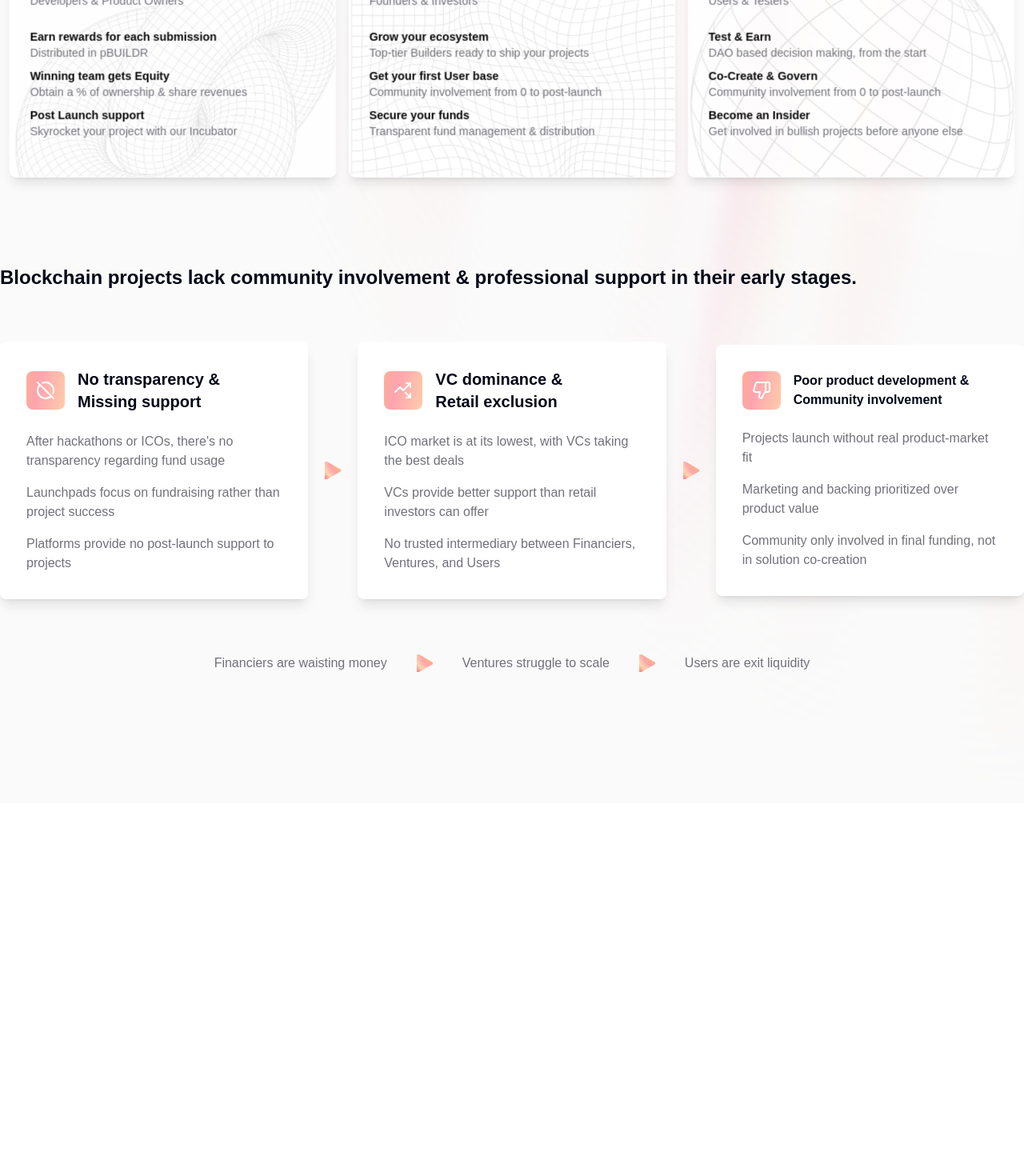
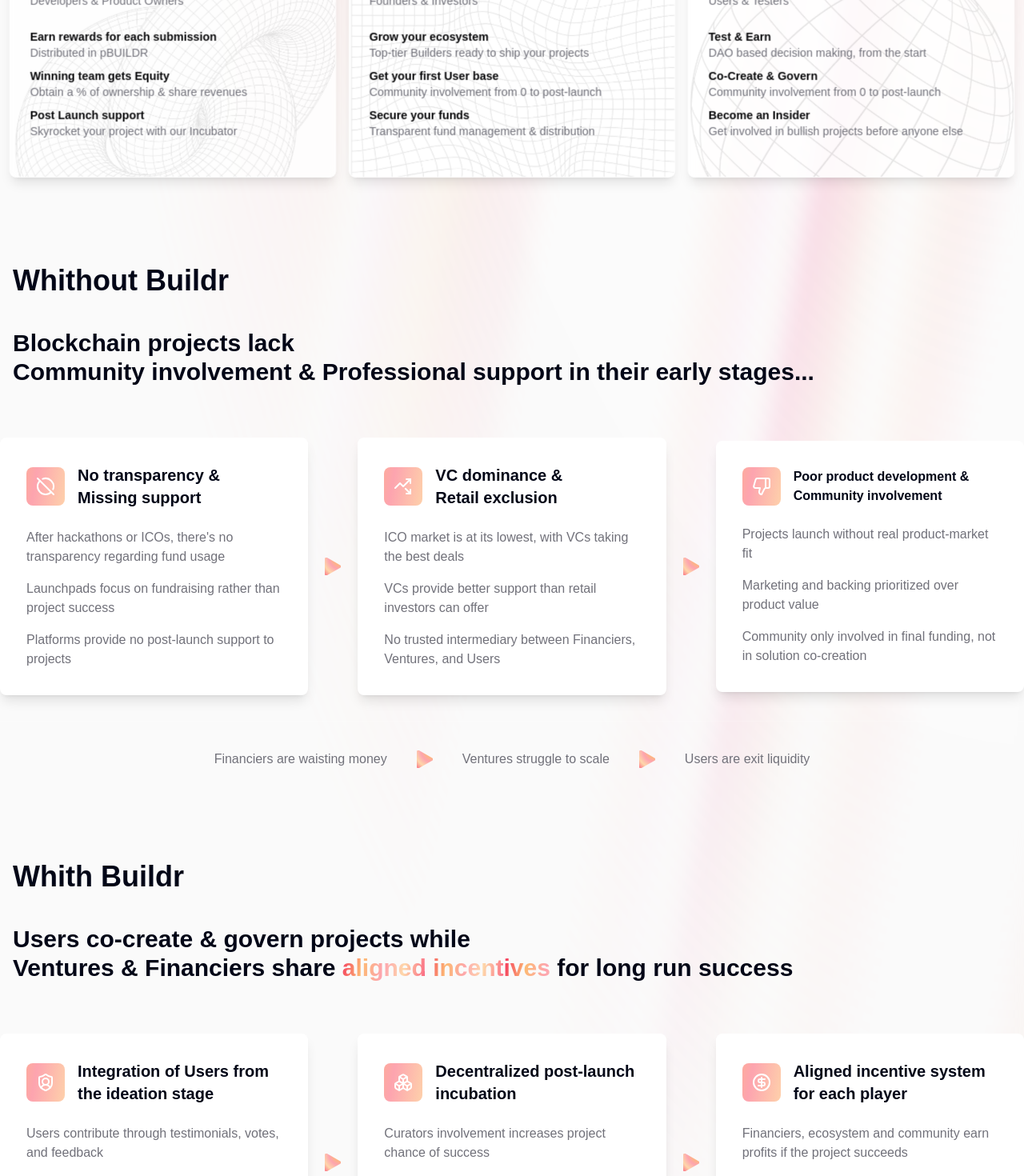
Before and after one commit to achaps/buildit, a Next.js app: page / in a window 1280 px wide. Shown: the part 1330-2800 px from the top of the page at 80% size. Before the commit the page ends 2334 px from the top, so only its background shows below. Built offline with nearby package versions, Linux system fonts and the light colour scheme.

Commit message:
added solution section + better responsive

```diff
--- a/package.json
+++ b/package.json
@@ -16,7 +16,7 @@
     "class-variance-authority": "^0.7.1",
     "clsx": "^2.1.1",
     "framer-motion": "^12.3.1",
-    "lucide-react": "^0.474.0",
+    "lucide-react": "^0.476.0",
     "next": "15.1.6",
     "react": "^19.0.0",
     "react-dom": "^19.0.0",
--- a/src/app/page.tsx
+++ b/src/app/page.tsx
@@ -4,7 +4,7 @@ import Image from "next/image";
 import { AuroraBackground } from "@/components/ui/aurora-background";
 import { BuildrCard } from "@/components/ui/cards";
 import { Card } from "@/components/ui/card";
-import { CircleOff, TrendingUpDown, ThumbsDown } from "lucide-react";
+import { CircleOff, TrendingUpDown, ThumbsDown, ShieldUser, Boxes, CircleDollarSign } from "lucide-react";
 
 export default function HomePage() {
   return (
@@ -14,7 +14,7 @@ export default function HomePage() {
           <div className="flex gap-8 py-20 lg:py-40 items-center justify-center flex-col w-full">
             {/* Logo et titre principal */}
             <div className="mb-0">
-              <Image
+              <Image priority
                 src="/logo-black-big.png"
                 alt="Buildr Network Logo"
                 width={300}
@@ -24,12 +24,12 @@ export default function HomePage() {
             </div>
 
             <div className="flex gap-4 flex-col">
-              <h1 className="text-5xl md:text-7xl max-w-3xl tracking-tighter text-center">
+              <h1 className="text-5xl md:text-7xl max-w-3xl tracking-tighter text-center px-4">
                 <span className="text-spektr-cyan-50">Make Venture Building</span>
                 <span className="block font-semibold">Great Again</span>
               </h1>
 
-              <p className="text-lg md:text-xl leading-relaxed tracking-tight text-muted-foreground max-w-2xl text-center">
+              <p className="text-lg md:text-xl leading-relaxed tracking-tight text-muted-foreground max-w-2xl text-center px-4">
                 Buildr&apos;s purpose is to streamline project creation process.
                 Users co-create & govern projects while Ventures & Financiers share aligned incentives for long run success.
               </p>
@@ -38,7 +38,7 @@ export default function HomePage() {
             {/* Nouvelle section avec titre et testimonial */}
             <div className="w-full max-w-3xl mx-auto mt-40">
               <Card className="p-8 backdrop-blur-sm bg-white border-white/20 shadow-lg">
-              <h2 className="text-3xl md:text-5xl font-semibold text-left mb-12">
+              <h2 className="text-3xl md:text-5xl font-semibold text-left mb-12 px-4">
                 Buildr&apos;s purpose is to <span className="aurora-text">streamline project creation</span> process
               </h2>
                 <div className="flex items-center gap-8">
@@ -82,15 +82,17 @@ export default function HomePage() {
               </div>
             </div>
 
-            {/* Nouvelle section des problèmes */}
+            {/* Pain section */}
             <div className="w-full mx-auto mt-20">
-              <h2 className="text-4xl md:text-2xl font-bold text-left mb-16">
-                Blockchain projects lack community involvement & professional support in their early stages.
+            <h2 className="text-4xl md:text-4xl font-bold text-left mb-10 inline-flex items-center gap-2 px-4">
+                Whithout Buildr</h2>
+              <h2 className="text-4xl md:text-3xl font-bold text-left mb-16 px-4">
+                Blockchain projects lack <br></br>Community involvement & Professional support in their early stages...
               </h2>
 
-              <div className="flex items-center justify-between gap-4">
+              <div className="flex flex-col lg:flex-row items-center justify-between gap-8 lg:gap-4">
                 {/* Première carte */}
-                <div className="flex-1 bg-white backdrop-blur-sm rounded-lg p-8 border border-white/20 shadow-lg">
+                <div className="flex-1 w-full bg-white backdrop-blur-sm rounded-lg p-8 border border-white/20 shadow-lg">
                   <div className="flex items-center gap-4 mb-6">
                    <div className="p-3 rounded-lg aurora-bg">
                     <CircleOff className="w-6 h-6 text-white" />
@@ -110,11 +112,11 @@ export default function HomePage() {
                   alt="separator"
                   width={30}
                   height={30}
-                  className="w-[30px] h-[30px]"
+                  className="hidden lg:block w-[30px] h-[30px]"
                 />
 
                 {/* Deuxième carte */}
-                <div className="flex-1 bg-white backdrop-blur-sm rounded-lg p-8 border border-white/20 shadow-lg">
+                <div className="flex-1 w-full bg-white backdrop-blur-sm rounded-lg p-8 border border-white/20 shadow-lg">
                   <div className="flex items-center gap-4 mb-6">
                     <div className="p-3 rounded-lg aurora-bg">
                       <TrendingUpDown className="w-6 h-6 text-white" />
@@ -134,11 +136,11 @@ export default function HomePage() {
                   alt="separator"
                   width={30}
                   height={30}
-                  className="w-[30px] h-[30px]"
+                  className="hidden lg:block w-[30px] h-[30px]"
                 />
 
                 {/* Troisième carte */}
-                <div className="flex-1 bg-white backdrop-blur-sm rounded-lg p-8 border border-white/20 shadow-lg">
+                <div className="flex-1 w-full bg-white backdrop-blur-sm rounded-lg p-8 border border-white/20 shadow-lg">
                   <div className="flex items-center gap-4 mb-6">
                   <div className="p-3 rounded-lg aurora-bg">
                     <ThumbsDown className="w-6 h-6 text-white" />
@@ -154,24 +156,110 @@ export default function HomePage() {
               </div>
 
               {/* Ligne de conclusion */}
-              <div className="flex items-center justify-center mt-8 pt-8 border-t border-white/20">
-                <span className="text-muted-foreground">Financiers are waisting money</span>
+              <div className="flex flex-col lg:flex-row items-center justify-center mt-8 pt-8 border-t border-white/20 gap-4 lg:gap-0">
+                <span className="text-muted-foreground text-center">Financiers are waisting money</span>
                 <Image
                   src="/triangle.svg"
                   alt="separator"
                   width={30}
                   height={30}
-                  className="w-[30px] h-[30px] mx-8"
+                  className="hidden lg:block w-[30px] h-[30px] mx-8"
                 />
-                <span className="text-muted-foreground">Ventures struggle to scale</span>
+                <span className="text-muted-foreground text-center">Ventures struggle to scale</span>
                 <Image
                   src="/triangle.svg"
                   alt="separator"
                   width={30}
                   height={30}
-                  className="w-[30px] h-[30px] mx-8"
+                  className="hidden lg:block w-[30px] h-[30px] mx-8"
                 />
-                <span className="text-muted-foreground">Users are exit liquidity</span>
+                <span className="text-muted-foreground text-center">Users are exit liquidity</span>
+              </div>
+            </div>
+            {/* Solution section */}
+            <div className="w-full mx-auto mt-20">
+              <h2 className="text-4xl md:text-4xl font-bold text-center mb-10 inline-flex items-center gap-2 px-4">
+                Whith Buildr
+              </h2>
+              <h2 className="text-4xl md:text-3xl font-bold text-left mb-16 px-4">
+                Users co-create & govern projects while <br></br> Ventures & Financiers share <span className="aurora-text">aligned incentives</span> for long run success
+              </h2>
+
+              <div className="flex flex-col lg:flex-row items-center justify-between gap-8 lg:gap-4">
+                {/* Première carte */}
+                <div className="flex-1 w-full bg-white backdrop-blur-sm rounded-lg p-8 border border-white/20 shadow-lg">
+                  <div className="flex items-center gap-4 mb-6">
+                   <div className="p-3 rounded-lg aurora-bg">
+                    <ShieldUser className="w-6 h-6 text-white" />
+                  </div>
+                    <h3 className="text-xl font-semibold">Integration of Users from the ideation stage</h3>
+                  </div>
+                  <ul className="space-y-4">
+                    <li className="text-muted-foreground">Users contribute through testimonials, votes, and feedback</li>
+                    <li className="text-muted-foreground">Incentivized beta-testers shape product development</li>
+                    <li className="text-muted-foreground">Community can participates in project financing</li>
+                  </ul>
+                </div>
+
+                {/* Séparateur */}
+                <Image
+                  src="/triangle.svg"
+                  alt="separator"
+                  width={30}
+                  height={30}
+                  className="hidden lg:block w-[30px] h-[30px]"
+                />
+
+                {/* Deuxième carte */}
+                <div className="flex-1 w-full bg-white backdrop-blur-sm rounded-lg p-8 border border-white/20 shadow-lg">
+                  <div className="flex items-center gap-4 mb-6">
+                    <div className="p-3 rounded-lg aurora-bg">
+                      <Boxes className="w-6 h-6 text-white" />
+                    </div>
+                    <h3 className="text-xl font-semibold">Decentralized post-launch incubation</h3>
+                  </div>
+                  <ul className="space-y-4">
+                    <li className="text-muted-foreground">Curators involvement increases project chance of success</li>
+                    <li className="text-muted-foreground">Support provided by Buildr DAO remains fair and transparent</li>
+                    <li className="text-muted-foreground">Users and Financiers benefit from added guarantees</li>
+                  </ul>
+                </div>
+
+                {/* Séparateur */}
+                <Image
+                  src="/triangle.svg"
+                  alt="separator"
+                  width={30}
+                  height={30}
+                  className="hidden lg:block w-[30px] h-[30px]"
+                />
+
+                {/* Troisième carte */}
+                <div className="flex-1 w-full bg-white backdrop-blur-sm rounded-lg p-8 border border-white/20 shadow-lg">
+                  <div className="flex items-center gap-4 mb-6">
+                  <div className="p-3 rounded-lg aurora-bg">
+                    <CircleDollarSign className="w-6 h-6 text-white" />
+                    </div>
+                    <h3 className="text-xl font-semibold">Aligned incentive system for each player</h3>
+                  </div>
+                  <ul className="space-y-4">
+                    <li className="text-muted-foreground">Financiers, ecosystem and community earn profits if the project succeeds</li>
+                    <li className="text-muted-foreground">Builders inherit a board, a solid use-base and additional funding </li>
+                    <li className="text-muted-foreground">Users receive rewards & investment opportunities for testing feedback</li>
+                  </ul>
+                </div>
+              </div>
+
+              {/* Ligne de conclusion */}
+              <div className="flex flex-col lg:flex-row items-center justify-center mt-8 pt-8 border-t border-white/20 gap-4 lg:gap-0 text-center">
+                <Image
+                  src="/triangle.svg"
+                  alt="separator"
+                  width={30}
+                  height={30}
+                  className="hidden lg:block w-[30px] h-[30px] mx-8"
+                />
+                <span className="text-muted-foreground">Each stakeholders now benefits from a <span className="font-bold">realigned & fair earnings redistrisbution</span>, while maximizing the project added value </span>
               </div>
             </div>
           </div>
```
Also changed, not shown: 1 other file (tests, documents, lock files or other folders).
